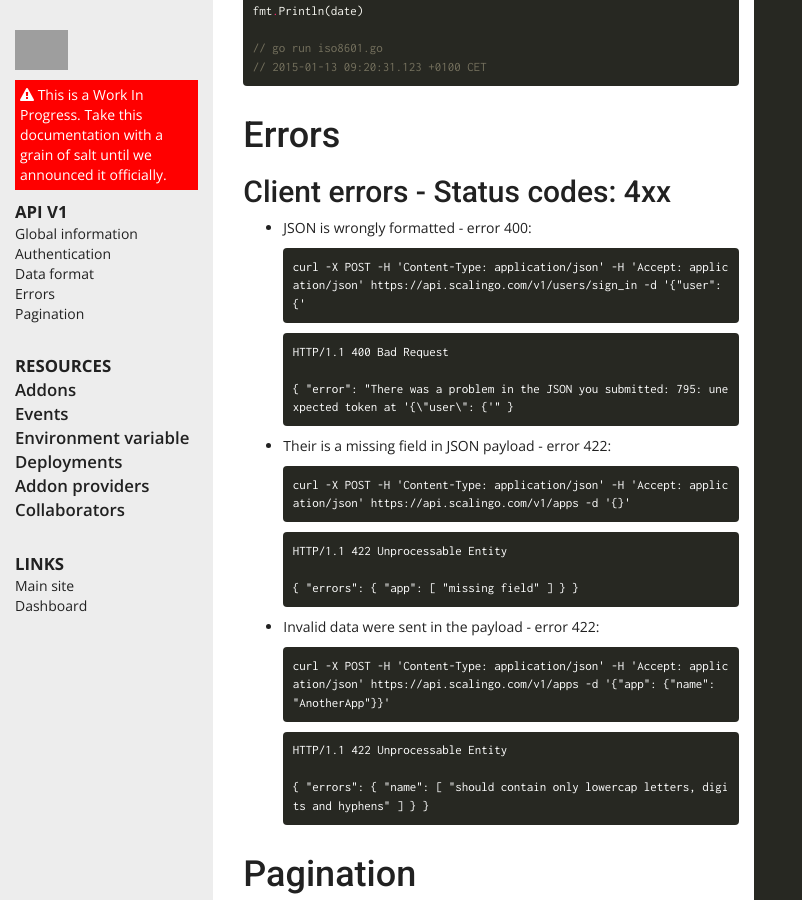
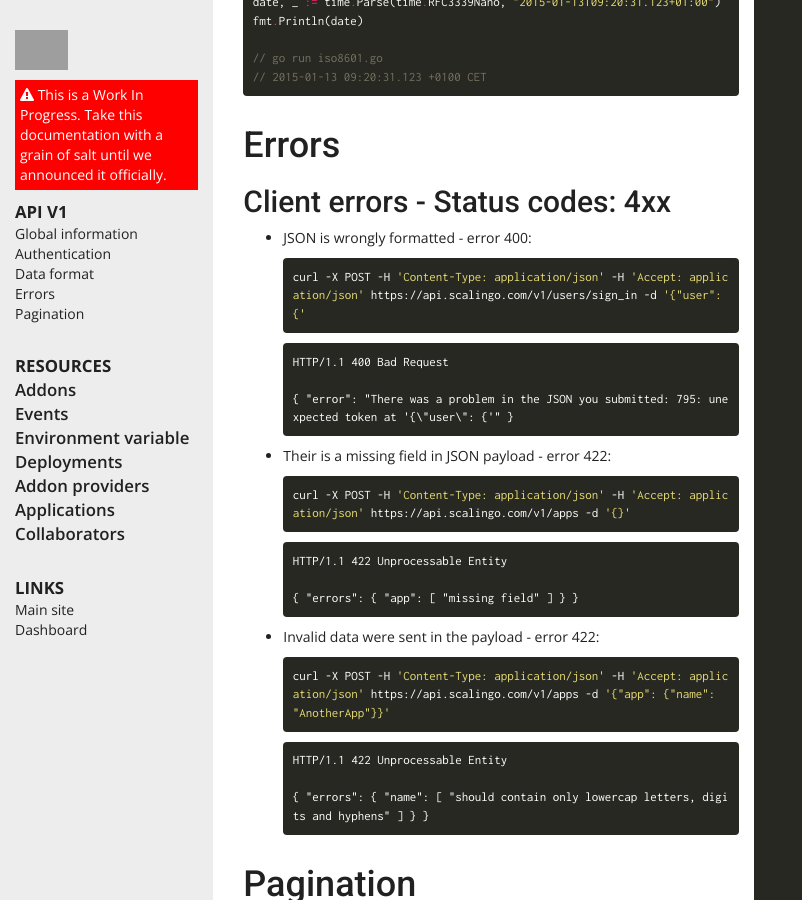
Before and after one commit to xcarpentier/developers.scalingo.com, a Jekyll site: the page built from index.html, in a window 1280 px wide and 900 px high, scrolled down 1908 px. Shown: the whole window, without its empty margins (0-802 px from the left). Built offline with Jekyll 4.4.1, drawn with Linux system fonts in a browser that asks for light colours; nearby versions of some CDN libraries; some of the changed text lies outside the part shown; grey boxes are pictures that could not be loaded.

Commit message:
completed apps page

```diff
--- a/_includes/list_of_resources.html
+++ b/_includes/list_of_resources.html
@@ -3,4 +3,5 @@
 <li class='resource'><a href='environment.html'><strong>Environment variable</strong></a>{% if page.path == 'environment.html' %}{% include environment_toc.html %}{% endif %}</li>
 <li class='resource'><a href='deployments.html'><strong>Deployments</strong></a>{% if page.path == 'deployments.html' %}{% include deployments_toc.html %}{% endif %}</li>
 <li class='resource'><a href='addon_providers.html'><strong>Addon providers</strong></a>{% if page.path == 'addon_providers.html' %}{% include addon_providers_toc.html %}{% endif %}</li>
+<li class='resource'><a href='apps.html'><strong>Applications</strong></a>{% if page.path == 'apps.html' %}{% include apps_toc.html %}{% endif %}</li>
 <li class='resource'><a href='collaborators.html'><strong>Collaborators</strong></a>{% if page.path == 'collaborators.html' %}{% include collaborators_toc.html %}{% endif %}</li>
--- a/index.html
+++ b/index.html
@@ -27,7 +27,7 @@
 </div><div class='col-xs-12 col-sm-6 sidebar-code'>
 <p>Example:</p>
 
-<div class="highlighter-rouge"><pre class="highlight"><code>curl -X GET https://api.scalingo.com/v1/apps/name/events?page=2
+<div class="highlighter-rouge"><pre class="highlight"><code>curl -X GET https://api.scalingo.com/v1/apps/name/events?page<span class="o">=</span>2
 </code></pre>
 </div>
 
@@ -39,7 +39,7 @@
 </div><div class='col-xs-12 col-sm-6 sidebar-code'>
 <p>Example:</p>
 
-<div class="highlighter-rouge"><pre class="highlight"><code>curl -X POST -H 'Content-Type: application/json' https://api.scalingo.com/v1/apps -d '{"app": {"name": "a-new-app"}}'
+<div class="highlighter-rouge"><pre class="highlight"><code>curl -X POST -H <span class="s1">'Content-Type: application/json'</span> https://api.scalingo.com/v1/apps -d <span class="s1">'{"app": {"name": "a-new-app"}}'</span>
 </code></pre>
 </div>
 
@@ -69,9 +69,12 @@
 
 <p><code class="highlighter-rouge">POST https://api.scalingo.com/v1/users/sign_in</code></p>
 
-<p>Parameters:<br />
-* <code class="highlighter-rouge">user.login</code>: Email of your account<br />
-* <code class="highlighter-rouge">user.password</code>: Password or your account</p>
+<p>Parameters:</p>
+
+<ul>
+  <li><code class="highlighter-rouge">user.login</code>: Email of your account</li>
+  <li><code class="highlighter-rouge">user.password</code>: Password or your account</li>
+</ul>
 
 </div><div class='col-xs-12 col-sm-6 sidebar-code'>
 <p>Return 201 Created</p>
@@ -149,7 +152,7 @@
   <li>
     <p>JSON is wrongly formatted - error 400:</p>
 
-    <div class="highlighter-rouge"><pre class="highlight"><code>curl -X POST -H 'Content-Type: application/json' -H 'Accept: application/json' https://api.scalingo.com/v1/users/sign_in -d '{"user": {'
+    <div class="highlighter-rouge"><pre class="highlight"><code>curl -X POST -H <span class="s1">'Content-Type: application/json'</span> -H <span class="s1">'Accept: application/json'</span> https://api.scalingo.com/v1/users/sign_in -d <span class="s1">'{"user": {'</span>
 </code></pre>
     </div>
 
@@ -162,7 +165,7 @@
   <li>
     <p>Their is a missing field in JSON payload - error 422:</p>
 
-    <div class="highlighter-rouge"><pre class="highlight"><code>curl -X POST -H 'Content-Type: application/json' -H 'Accept: application/json' https://api.scalingo.com/v1/apps -d '{}'
+    <div class="highlighter-rouge"><pre class="highlight"><code>curl -X POST -H <span class="s1">'Content-Type: application/json'</span> -H <span class="s1">'Accept: application/json'</span> https://api.scalingo.com/v1/apps -d <span class="s1">'{}'</span>
 </code></pre>
     </div>
 
@@ -175,7 +178,7 @@
   <li>
     <p>Invalid data were sent in the payload - error 422:</p>
 
-    <div class="highlighter-rouge"><pre class="highlight"><code>curl -X POST -H 'Content-Type: application/json' -H 'Accept: application/json' https://api.scalingo.com/v1/apps -d '{"app": {"name": "AnotherApp"}}'
+    <div class="highlighter-rouge"><pre class="highlight"><code>curl -X POST -H <span class="s1">'Content-Type: application/json'</span> -H <span class="s1">'Accept: application/json'</span> https://api.scalingo.com/v1/apps -d <span class="s1">'{"app": {"name": "AnotherApp"}}'</span>
 </code></pre>
     </div>
 
```
Also changed, not shown: v1/markdown/reference/apps.md (deleted, +0 -86 lines), v1/markdown/reference/domains.md (+13 -13 lines).
